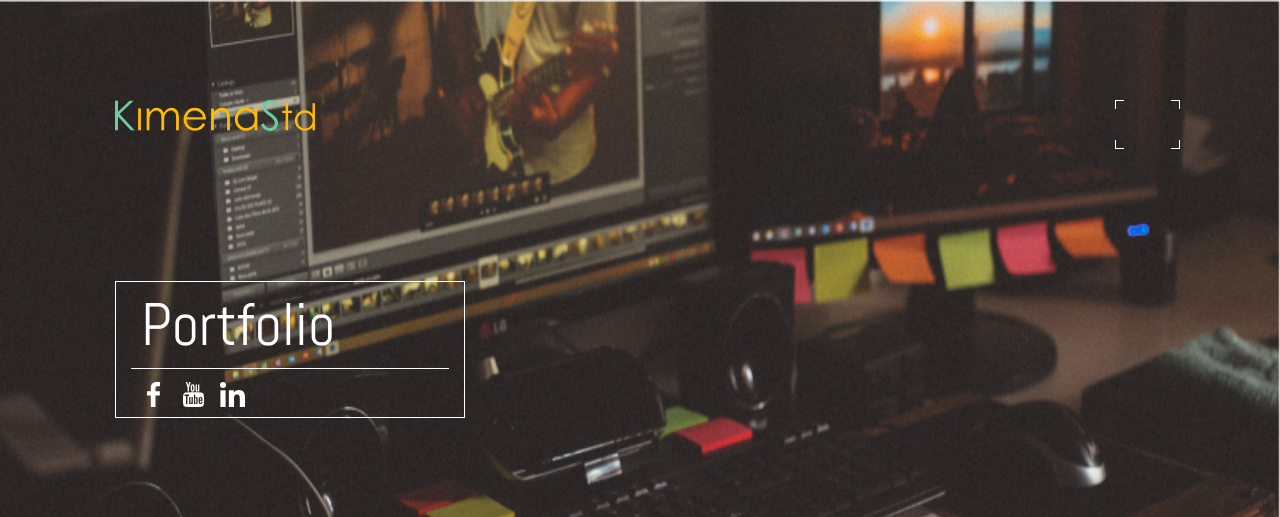
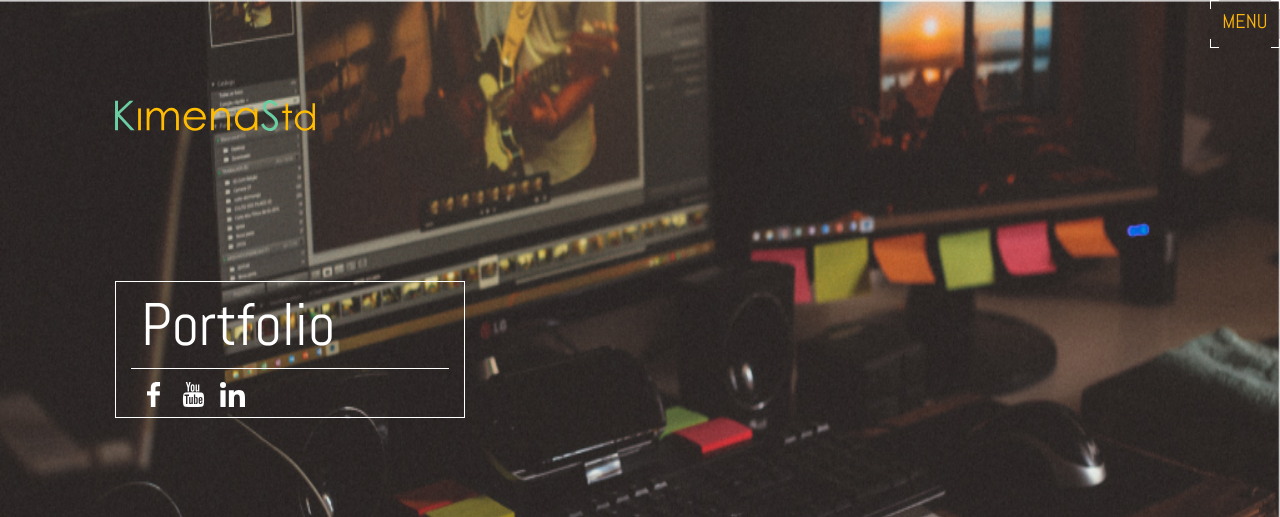
Before and after one commit to NI54Oficina/web-luis, a PHP site: page /portfolio.php in a window 1280 px wide. Shown: the top 517 px of the page. Run offline with PHP 8.4, Linux system fonts and the light colour scheme; some libraries are stand-ins or nearby versions.

Commit message:
15:30 17-10-2016

```diff
--- a/css/stylesheet.css
+++ b/css/stylesheet.css
@@ -184,6 +184,14 @@ section{
   right:0;
   line-height: 70%;
     color: white;
+}
+
+.color-menu a {
+  text-align: center;
+  position: absolute;
+  right:0;
+  line-height: 70%;
+    color: #ffb60a;
 }
 
 
--- a/header.php
+++ b/header.php
@@ -28,8 +28,6 @@
       <script type="text/javascript" src="js/jquery.mobile-events.min.js"></script>
       <script type="text/javascript" src="js/jquery-ui.js"></script>
 
-
-
     <!-- JS PROPIO -->
       <script type="text/javascript" src="js/js.js "></script>
 
@@ -44,5 +42,6 @@
       <link type="text/css" rel="stylesheet" href="css/jquery-ui.css"> <!-- ux-->
 
 
+
     <title></title>
   </head>
--- /dev/null
+++ b/menu.php
@@ -0,0 +1,12 @@
+<div class="col-lg-12 col-sm-12 col-md-12 col-xs-12  color-menu" style="position:absolute; z-index:99999999">
+
+  <a id="btn-menu" >
+
+        <p class="center-to-parent border button-menu ">
+
+          <span class="show-menu-text icon-hide">CLOSE</span>
+          <span class="hide-menu-text icon-hide">MENU</span>
+
+        </p>
+    </a>
+</div>
--- a/portfolio.php
+++ b/portfolio.php
@@ -1,5 +1,7 @@
 <?php include_once("header.php") ?>
 <body id="portfolio ">
+
+<?php include_once("menu.php") ?>
 
   <?php include_once("home.php") ?>
 
@@ -8,13 +10,15 @@
 
   <div class="col-lg-12 col-sm-12 col-md-12 col-xs-12 portfolio-header">
 
-    <a id="btn-menu" >
+    <!-- <a id="btn-menu" >
 
           <p class="center-to-parent border button-menu ">
-            <span class="show-menu-text icon-hide">MENU</span>
+
+            <span class="show-menu-text icon-hide">CLOSE</span>
+            <span class="hide-menu-text icon-hide">MENU</span>
 
           </p>
-      </a>
+      </a> -->
 
       <img class="img-logo" src="img/logo-interno.svg" alt="" /> <br>
 
```
Also changed, not shown: contacto.php (+7 -4 lines).
